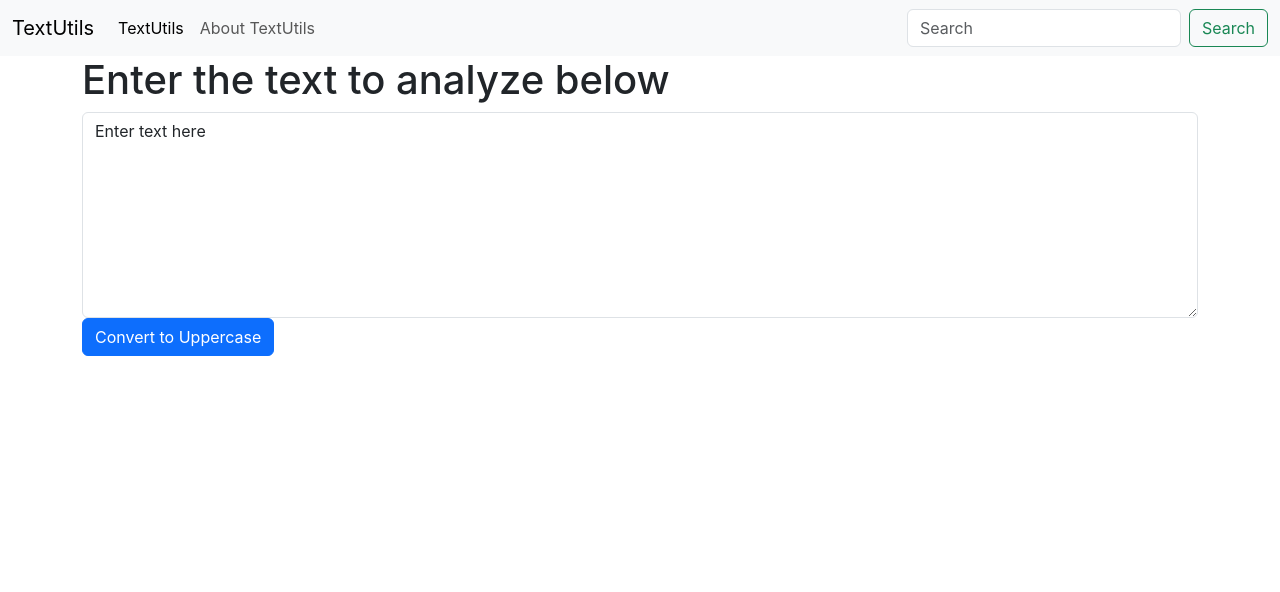
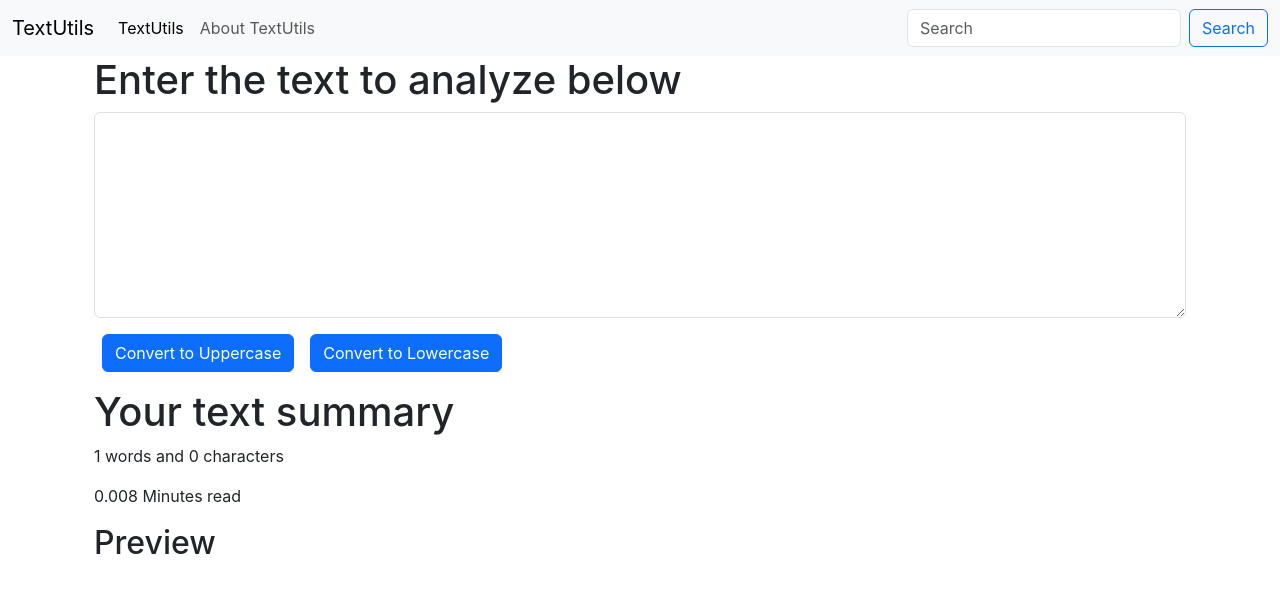
Before and after one commit to raghavranjan071/Textify_React, a React (Create React App) app: page / in a window 1280 px wide. Shown: the top 592 px of the page. Built offline with nearby package versions, Linux system fonts and the light colour scheme.

Commit message:
Commit after video 8 Status:Working

```diff
--- a/src/components/Navbar.js
+++ b/src/components/Navbar.js
@@ -3,7 +3,7 @@
 
 export default function Navbar(props) {
     return (
-        <nav className="navbar navbar-expand-lg bg-body-tertiary">
+        <nav className="navbar navbar-expand-lg bg-body-tertiary" >
             <div className="container-fluid">
                 <a className="navbar-brand" href="/">{props.title}</a>
                 <button className="navbar-toggler" type="button" data-bs-toggle="collapse" data-bs-target="#navbarSupportedContent" aria-controls="navbarSupportedContent" aria-expanded="false" aria-label="Toggle navigation">
@@ -21,7 +21,7 @@
                     </ul>
                     <form className="d-flex" role="search">
                         <input className="form-control me-2" type="search" placeholder="Search" aria-label="Search" />
-                        <button className="btn btn-outline-success" type="submit">Search</button>
+                        <button className="btn btn-outline-primary" type="submit">Search</button>
                     </form>
                 </div>
             </div>
--- a/src/components/TextForm.js
+++ b/src/components/TextForm.js
@@ -7,29 +7,46 @@
     setText(newText)
   }
 
+  const handleLoClick= ()=>{
+    console.log("Uppercase was clicked"+ text);
+    let newText = text.toLowerCase();
+    setText(newText)
+  }
+
   const handleOnChange= (event)=>{
     console.log("OnChange");
     setText(event.target.value);
   }
 
   //here we are using hooks
-  const [text,setText] = useState("Enter text here");
+  const [text,setText] = useState("");
 
   return (
 
     <>
     {/* <h1>{props.heading} - {text}</h1> */}
+    <div className='container'>
     <h1>{props.heading}</h1>
-    <div>
+
   <div className="mb-3">
 
     <textarea className="form-control" value={text} onChange={handleOnChange} id="myBox" rows="8"></textarea>
 
-    <button className='btn btn-primary' onClick={handleUpClick}>Convert to Uppercase</button>
+    </div>
+    <button className='btn btn-primary mx-2' onClick={handleUpClick}>Convert to Uppercase</button>
+    <button className='btn btn-primary mx-2' onClick={handleLoClick}>Convert to Lowercase</button>
     </div>
 
 
-    </div>
+{/* Adding Extra Features */}
+<div className='container my-3'>
+  <h1>Your text summary</h1>
+  <p>{text.split(" ").length} words and {text.length} characters</p>
+  <p>{0.008 * text.split(" ").length} Minutes read</p>
+
+  <h2>Preview</h2>
+  <p>{text}</p>
+</div>
 
     </>
 
```
